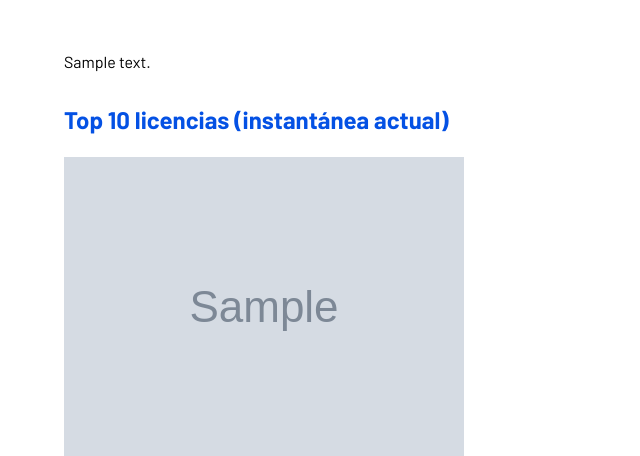
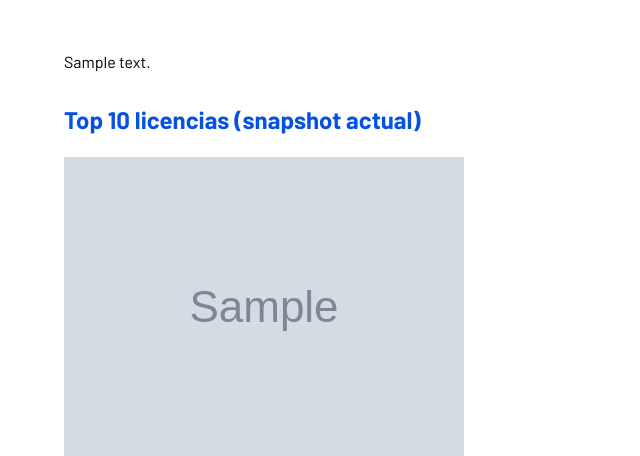
Before and after one commit to Ghernis/reporter-image, a Python web app: template templates/report_licensing.html in a window 1280 px wide. Shown: the part 231-687 px from the top of the page, without its empty margins (0-640 px from the left). Run offline with Jinja, Linux system fonts and the light colour scheme; the template is opened without the code that fills it: most values are stand-ins (such as "Sample title", 1, 10 or a date in 2020); grey boxes marked "Sample" are stand-in pictures.

Commit message:
spanish2

```diff
--- a/main.py
+++ b/main.py
@@ -85,7 +85,7 @@ def main() -> None:
         top10, dates, series = load_licensing_data(data_path)
         subtitle = "Top 10 licencias — consumo y evolución"
         content = (
-            "<p>This report shows consumption of the top 10 licenses as a percentage of available. "
+            "<p>Este reporte muestra el consumo de las 10 licencias mas importantes como porcentaje disponible. "
             "Chart 1: current snapshot (bar). Chart 2: daily evolution.</p>"
         )
     else:
--- a/templates/report_licensing.html
+++ b/templates/report_licensing.html
@@ -5,7 +5,7 @@
 </div>
 
 {% if top10 %}
-<h2 class="title is-4" style="margin-top: 2rem;">Top 10 licencias (instantánea actual)</h2>
+<h2 class="title is-4" style="margin-top: 2rem;">Top 10 licencias (snapshot actual)</h2>
 <figure class="chart-wrapper no-break" style="margin-top: 1rem;">
   {% if chart_imgs and chart_imgs[0] %}
   <img src="{{ chart_imgs[0] }}" alt="Consumo % top 10" style="max-width: 100%; height: auto;">
```
